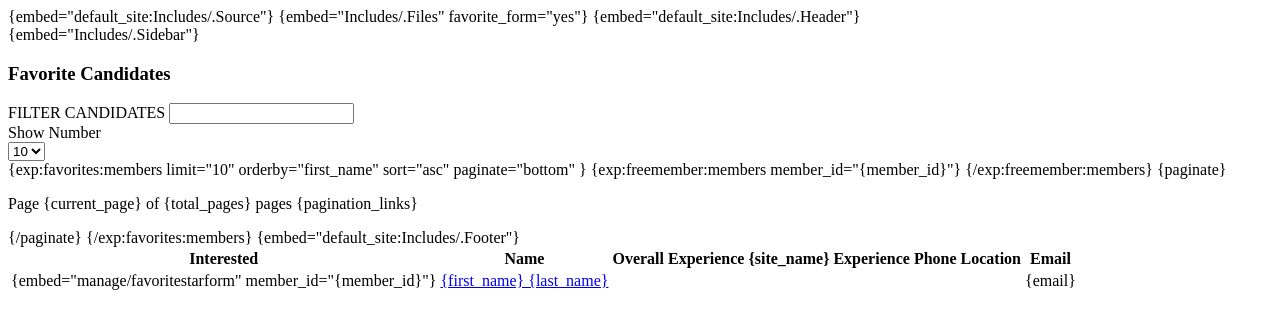
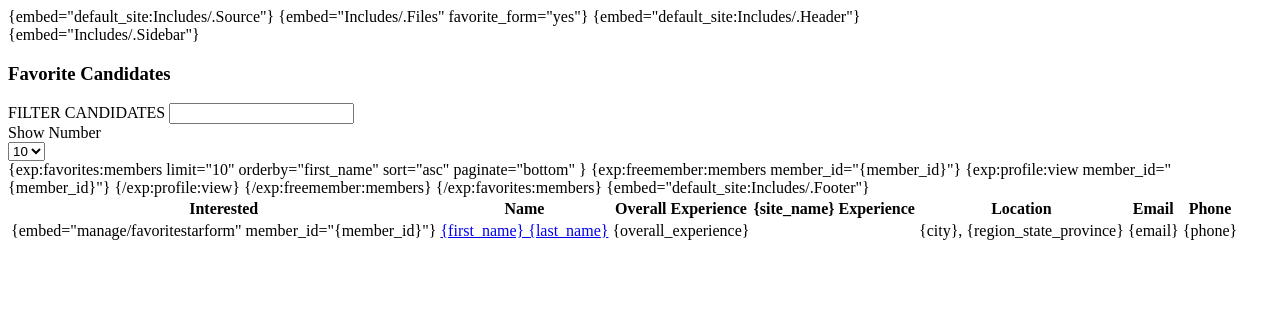
Before and after one commit to primeincorporated/allorbit-orbit, a PHP site: page /allorbit/templates/ios/manage.group/favorites.html in a window 1280 px wide. Shown: the top 329 px of the page. Run offline with PHP 8.4, Linux system fonts and the light colour scheme.

Commit message:
Force member redirect, remove pagination on candidates page

```diff
--- a/index.php
+++ b/index.php
@@ -26,6 +26,7 @@
  */
  	require_once("config.php");
 	$system_path = '../server/system';
+
 
 
 /*
@@ -90,8 +91,8 @@
  * set array indexes corresponding to them.
  *
  */
-//	$assign_to_config['template_group'] = '';
-//	$assign_to_config['template'] = '';
+$assign_to_config['template_group'] = 'redirect';
+$assign_to_config['template'] = 'index';
 //	$assign_to_config['site_index'] = '';
 //	$assign_to_config['site_404'] = '';
 //	$assign_to_config['global_vars'] = array(); // This array must be associative
--- a/templates/ios/Includes.group/.Sidebar.html
+++ b/templates/ios/Includes.group/.Sidebar.html
@@ -16,6 +16,5 @@
 	<li><a href="{path='manage/favorites'}">Interested In</a></li>
 	<li><a href="{path='manage/jobs'}">My Jobs</a></li>
 	<li><a href="{global_url}account/password">Settings</a></li>
-	<li><a href="{global_url}account/profile">Your Account</a></li>
 </ul>
 {/if}
--- a/templates/ios/manage.group/candidates.html
+++ b/templates/ios/manage.group/candidates.html
@@ -44,7 +44,7 @@
 						<td>
 							{embed="manage/favoritestarform" member_id="{member_id}"}
 						</td>
-						<td><a href="{permalink='search/job'}">{first_name} {last_name}</a></td>
+						<td><a href="{global_url}account/profile/{member_id}">{first_name} {last_name}</a></td>
 						{exp:profile:view member_id="{member_id}"}
 						<td>{overall_experience}</td>
 						<td></td>
@@ -53,9 +53,6 @@
 						<td>{phone}</td>
 						{/exp:profile:view}
 					</tr>
-				    {paginate}
-						<p>Page {current_page} of {total_pages} pages {pagination_links}</p>
-					{/paginate}
 				{/exp:freemember:members}
 			</div>
 		</div>
--- a/templates/ios/manage.group/favorites.html
+++ b/templates/ios/manage.group/favorites.html
@@ -35,9 +35,9 @@
 						<th class="col-xs-3">Name</th>
 						<th class="col-xs-1">Overall Experience</th>
 						<th class="col-xs-2">{site_name} Experience</th>
-						<th class="col-xs-3">Phone</th>
 						<th class="col-xs-3">Location</th>
 						<th class="col-xs-3">Email</th>
+						<th class="col-xs-3">Phone</th>
 					</tr>
 
 				{exp:favorites:members
@@ -52,16 +52,15 @@
 							{embed="manage/favoritestarform" member_id="{member_id}"}
 						</td>
 						<td><a href="{permalink='search/job'}">{first_name} {last_name}</a></td>
+						{exp:profile:view member_id="{member_id}"}
+						<td>{overall_experience}</td>
 						<td></td>
-						<td></td>
-						<td></td>
-						<td></td>
+						<td>{city}, {region_state_province}</td>
 						<td>{email}</td>
+						<td>{phone}</td>
+						{/exp:profile:view}
 					</tr>
 					{/exp:freemember:members}
-				    {paginate}
-						<p>Page {current_page} of {total_pages} pages {pagination_links}</p>
-					{/paginate}
 				{/exp:favorites:members}
 			</div>
 		</div>
--- /dev/null
+++ b/templates/ios/redirect.group/index.html
@@ -0,0 +1,5 @@
+{if logged_in_group_id == 5 OR logged_in_group_id == 1}
+	{redirect="jobs/search"}
+{if:elseif logged_in_group_id == 6}
+	{redirect="manage/jobs"}
+{/if}
```
Also changed, not shown: 1 other file.
